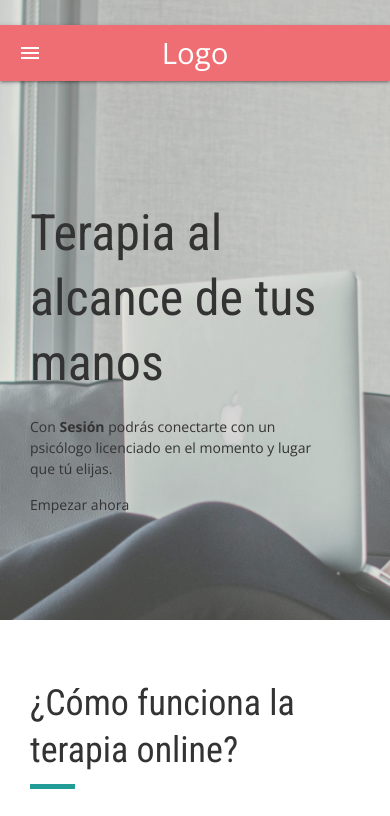
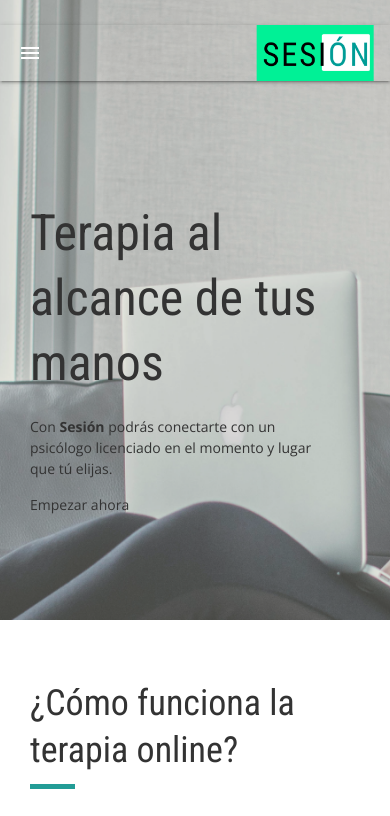
Before and after one commit to developerVilchez/sesion, a website: page src/index.html in a window 390 px wide. Shown: the top 816 px of the page. Drawn offline with nearby package versions, Linux system fonts and the light colour scheme; files whose address does not match are found by name.

Commit message:
modificando el logo en la vista mobile

```diff
--- a/src/index.html
+++ b/src/index.html
@@ -26,9 +26,9 @@
         </ul>
       </div>
     </nav>
-    <nav id="navbar-container-mobile">
+    <nav id="navbar-container-mobile" class="navbar">
         <div class="nav-wrapper">
-          <a href="#!" class="brand-logo">Logo</a>
+            <a href="#" class="brand-logo logo-mobile"><img class="img-logo" alt="logo-sesion" src="images/sesion7_200x96.png"/></a>
           <a href="#" data-target="mobile-demo" class="sidenav-trigger"><i class="material-icons">menu</i></a>
           <ul class="right hide-on-med-and-down">
             <li><a href="sass.html">Sass</a></li>
--- a/src/style.css
+++ b/src/style.css
@@ -127,6 +127,7 @@ p {
  background:rgba(0,0,0,-0.1);
 }
 
+
 .logo {
   display: inline-block;
   height: 65px;
@@ -136,9 +137,20 @@ p {
   height: 64px;
 }
 
+.logo-mobile{
+  display: inline-block;
+  height: 56px;
+  margin-left: 120px;
+}
+
+.logo-mobile img {
+  height: 56px;
+}
+
 .item:nth-child(4) {
   background: var(--tertiary-color);
 }
+
 
 .info {
   padding-top: 120px;
```
